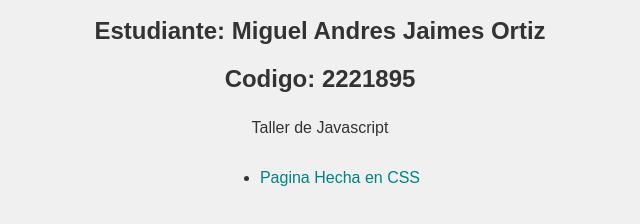
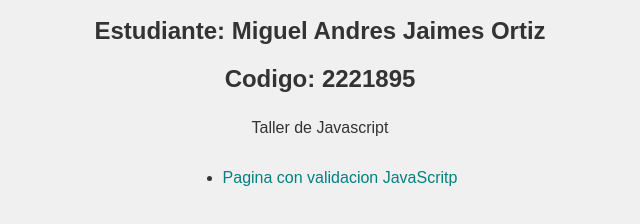
Before and after one commit to M1guelJ4imes/Taller-4web, a plain HTML site: page Index.html in a window 1280 px wide. Shown: the part 310-534 px from the top of the page, without its empty margins (320-960 px from the left). Drawn offline with Linux system fonts and the light colour scheme.

Commit message:
Actualizacion final del Index

```diff
--- a/Index.html
+++ b/Index.html
@@ -50,7 +50,7 @@
 
     <p>Taller de Javascript
         <ul>
-            <li><a href="Formulario/Formulario.html">Pagina Hecha en CSS</a></li>
+            <li><a href="Formulario/Formulario.html">Pagina con validacion JavaScritp</a></li>
         </ul>
     </p>
 
```
